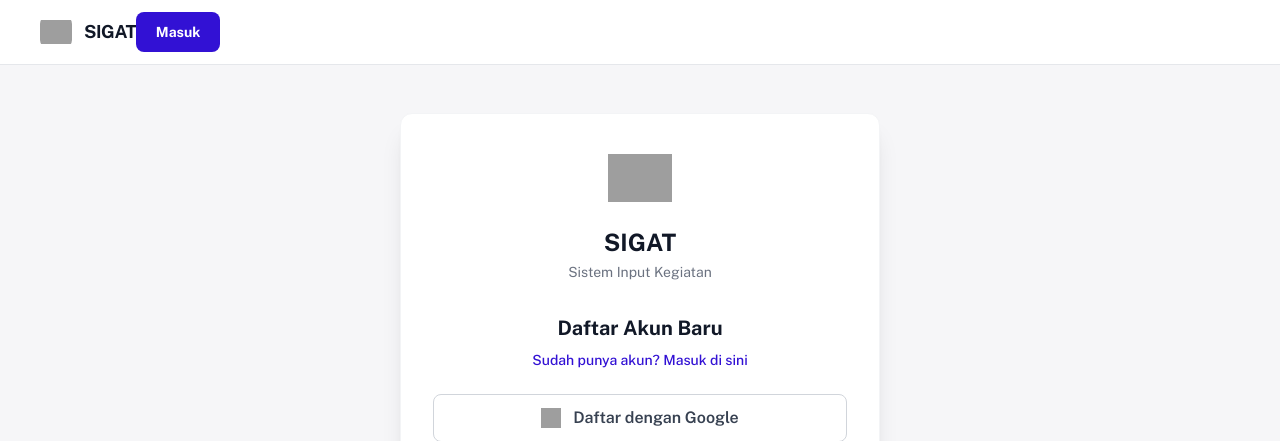
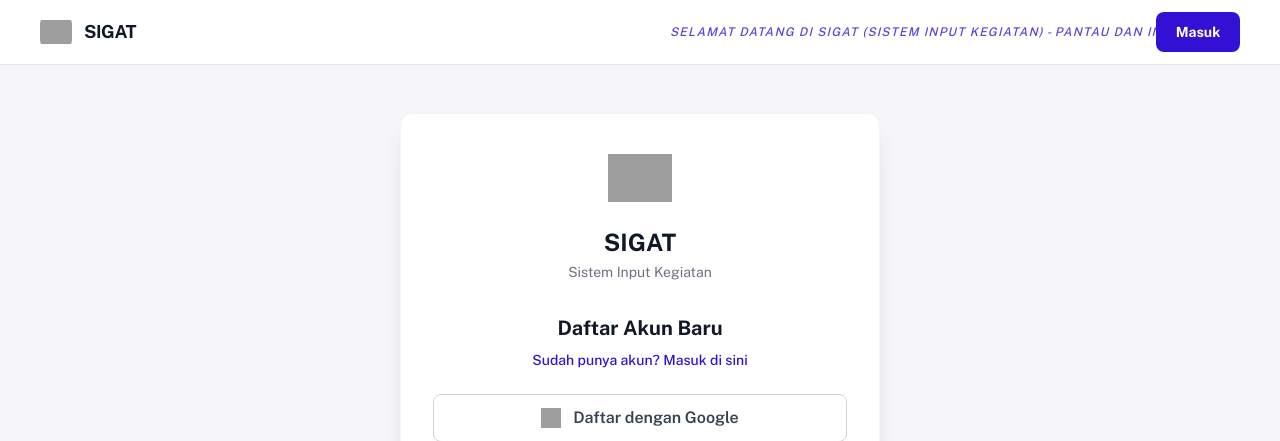
Before and after one commit to Taufiqur-Ramadhan/laporan_bulanan, a Laravel app: template resources/views/filament/pages/auth/custom-register.blade.php in a window 1280 px wide. Shown: the top 441 px of the page. Run offline with Laravel 12, Linux system fonts and the light colour scheme; the template is opened without the code that fills it, so the values that code supplies are empty; parts of the project's set-up code (start-up, migrations or seed data) failed here and were passed over; some libraries are stand-ins or nearby versions; grey boxes are pictures that could not be loaded.

Commit message:
style: finalize running text implementation on login and register pages

```diff
--- a/resources/views/filament/pages/auth/custom-register.blade.php
+++ b/resources/views/filament/pages/auth/custom-register.blade.php
@@ -67,7 +67,13 @@
             <div class="size-8 flex items-center justify-center bg-transparent rounded-lg overflow-hidden">
                 <img src="https://tse4.mm.bing.net/th/id/OIP.nlDBMwT5zvAB9btG3QMmVQAAAA?rs=1&pid=ImgDetMain&o=7&rm=3" alt="Logo" class="w-full h-full object-contain" />
             </div>
-            <h2 class="text-gray-900 dark:text-white text-lg font-bold leading-tight tracking-tight">SIGAT</h2>
+            <h2 class="text-gray-900 dark:text-white text-lg font-bold leading-tight tracking-tight uppercase">SIGAT</h2>
+        </div>
+        <!-- Running Text -->
+        <div class="flex-grow overflow-hidden ml-6 hidden sm:block">
+            <div class="animate-marquee whitespace-nowrap text-xs font-medium text-primary uppercase tracking-widest opacity-80 italic">
+                Selamat Datang di SIGAT (Sistem Input Kegiatan) - Pantau dan Input Laporan Kegiatan Anda dengan Mudah dan Cepat - Pastikan Data yang Anda Masukkan Akurat dan Terverifikasi oleh Atasan.
+            </div>
         </div>
         <a class="flex min-w-[84px] cursor-pointer items-center justify-center rounded-lg h-10 px-4 bg-primary text-white text-sm font-bold transition-colors hover:bg-opacity-90" href="{{ $loginUrl }}">
             Masuk
```
